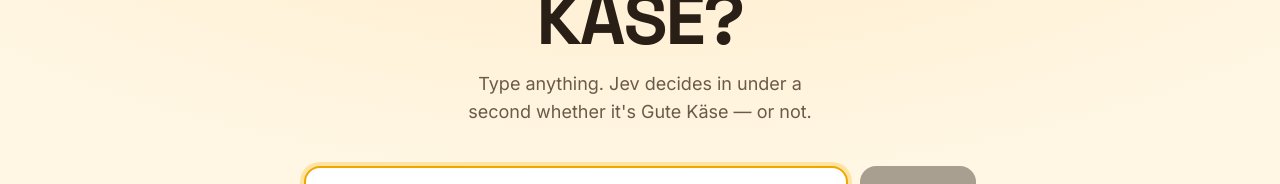
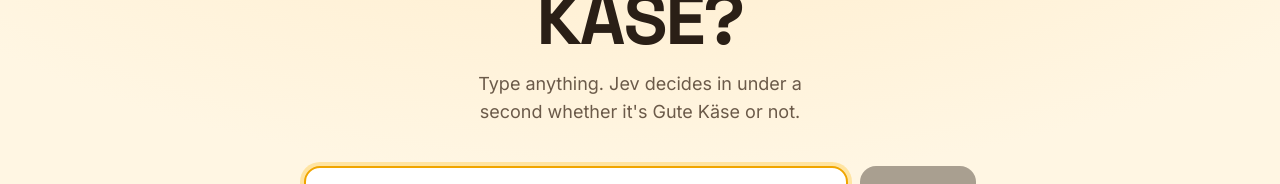
Before and after one commit to JonnyFi/gute-kaese, a Next.js app: page / in a window 1280 px wide. Shown: the part 175-359 px from the top of the page. Built offline with nearby package versions, Linux system fonts and the light colour scheme.

Commit message:
Remove em dashes from copy

```diff
--- a/app/datenschutz/page.tsx
+++ b/app/datenschutz/page.tsx
@@ -2,7 +2,7 @@ import type { Metadata } from "next";
 import { LegalPage } from "@/components/legal-page";
 
 export const metadata: Metadata = {
-  title: "Datenschutz — Gute Käse",
+  title: "Datenschutz · Gute Käse",
   description: "Wie auf dieser Website personenbezogene Daten verarbeitet werden.",
 };
 
--- a/app/impressum/page.tsx
+++ b/app/impressum/page.tsx
@@ -2,7 +2,7 @@ import type { Metadata } from "next";
 import { LegalPage } from "@/components/legal-page";
 
 export const metadata: Metadata = {
-  title: "Impressum — Gute Käse",
+  title: "Impressum · Gute Käse",
   description: "Impressum und Anbieterkennzeichnung dieser Website.",
 };
 
--- a/app/page.tsx
+++ b/app/page.tsx
@@ -135,7 +135,7 @@ export default function Home() {
           </h1>
           <p className="mx-auto mt-4 max-w-md text-balance text-base text-ink-soft sm:text-lg">
             Type anything. Jev decides in under a second whether it&apos;s Gute
-            Käse — or not.
+            Käse or not.
           </p>
         </header>
 
--- a/lib/jev.ts
+++ b/lib/jev.ts
@@ -7,7 +7,7 @@ const DEFINITION = [
   '"Gute Käse" is German youth slang from 2026.',
   'It means: really good, solid, I love it.',
   'Its opposite is "schlechte Käse". The spelling "Gute" instead of "guter" is intentional.',
-  "It is a split-second gut reaction to things, situations, ideas, places, dishes or actions —",
+  "It is a split-second gut reaction to things, situations, ideas, places, dishes or actions,",
   "not a moral judgment and not a judgment about people.",
 ].join(" ");
 
```
Also changed, not shown: 2 other files (tests, documents, lock files or other folders).
